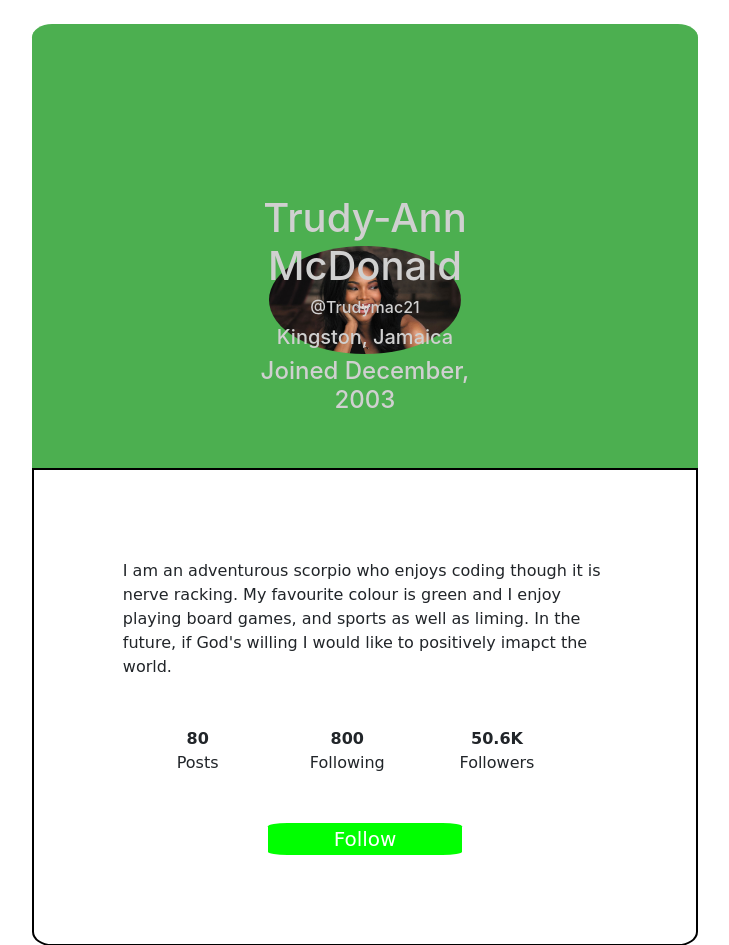
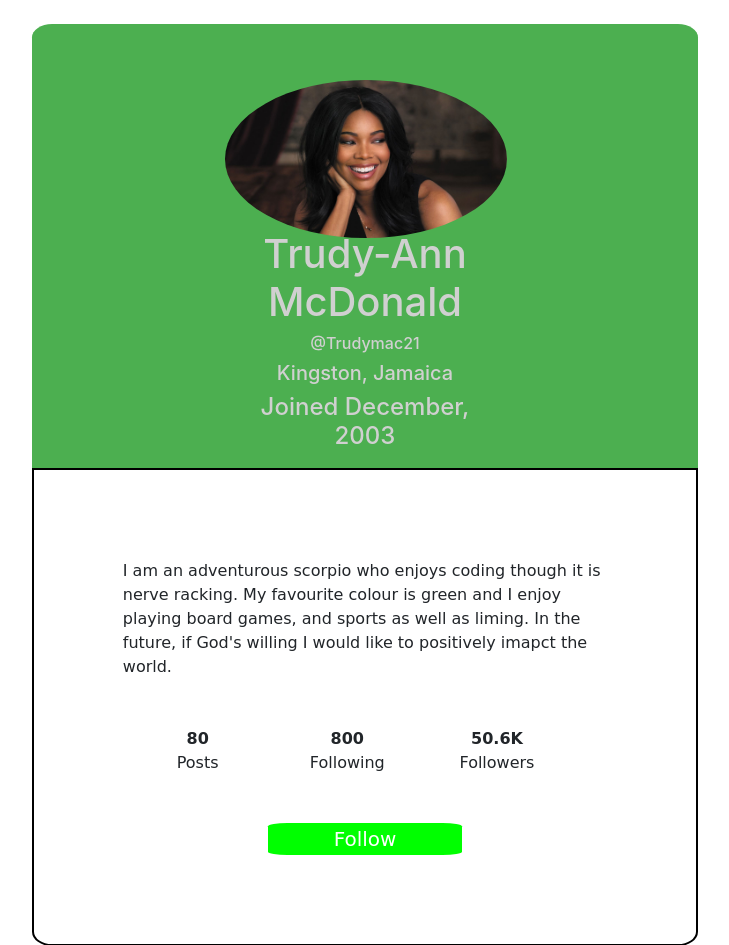
Before and after one commit to Trudy21/info3180-lab2, a Flask app: page /profile/ in a window 1280 px wide. Shown: the part 56-1001 px from the top of the page, without its empty margins (261-990 px from the left). Run offline with Flask 2, Linux system fonts and the light colour scheme; some libraries are stand-ins or nearby versions.

Commit message:
changed div class container to imgine

```diff
--- a/app/static/css/app.css
+++ b/app/static/css/app.css
@@ -2,10 +2,14 @@ body {
     padding-top: 5rem;
 
 }
-.container {
+.imgine {
+    width: 22%;
+    border-radius: 100%;
+    position:absolute;
+    top: 12%;
+    right:40%;
 
-
-    border-radius: 50%;
+    margin-top: 2.5rem;
 
 }
 
@@ -14,6 +18,7 @@ body {
 color:#D0D0D0;
 position: relative;
 bottom: 160px;
+margin-top: 65%
 }
 
 .tops
--- a/app/templates/profile.html
+++ b/app/templates/profile.html
@@ -3,7 +3,7 @@
 
 <div class="tops">
 
-    <img class="container" src="{{ url_for('static', filename='flask.jpg') }}"/>
+    <img class="imgine" src="{{ url_for('static', filename='flask.jpg') }}"/>
 
   <div class="colour">
     <h1> {{ name }} </h1>
```
